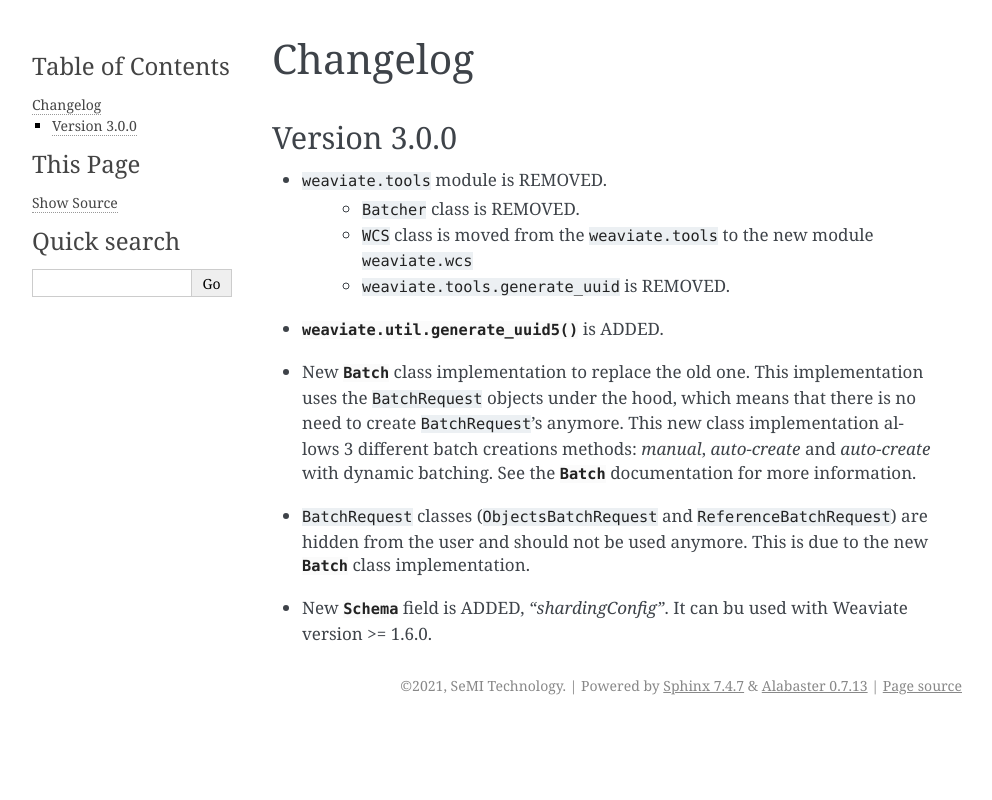
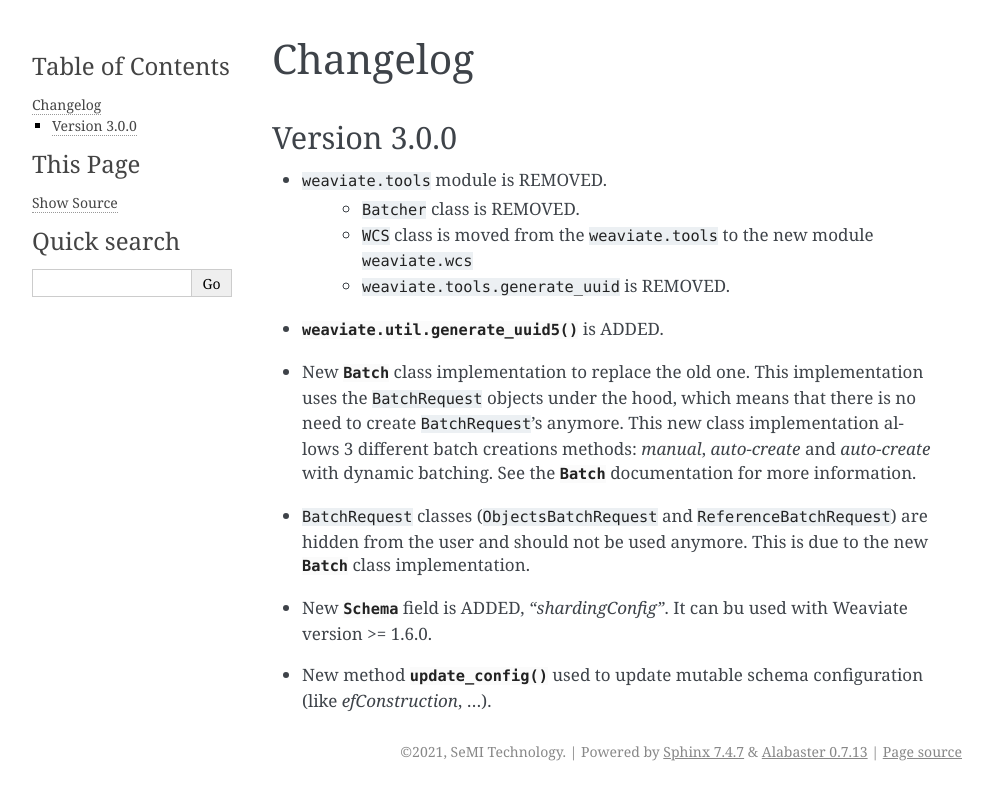
Before and after one commit to weaviate/weaviate-python-client, a Sphinx documentation site: the page built from docs/changelog.rst, in a window 1280 px wide. Shown: the top 800 px of the page, without its empty margins (148-1140 px from the left). Built offline with Sphinx 7.4.7, drawn with Linux system fonts in a browser that asks for light colours.

Commit message:
add Schema.update_config to the changelog

```diff
--- a/docs/changelog.rst
+++ b/docs/changelog.rst
@@ -16,3 +16,4 @@ Version 3.0.0
 - | ``BatchRequest`` classes (``ObjectsBatchRequest`` and ``ReferenceBatchRequest``) are hidden from the user and should not be
     used anymore. This is due to the new :class:`~weaviate.batch.Batch` class implementation.
 - | New :class:`~weaviate.schema.Schema` field is ADDED, `"shardingConfig"`. It can bu used with Weaviate version >= 1.6.0.
+- | New method :meth:`~weaviate.schema.Schema.update_config` used to update mutable schema configuration (like `efConstruction`, ...).
```
